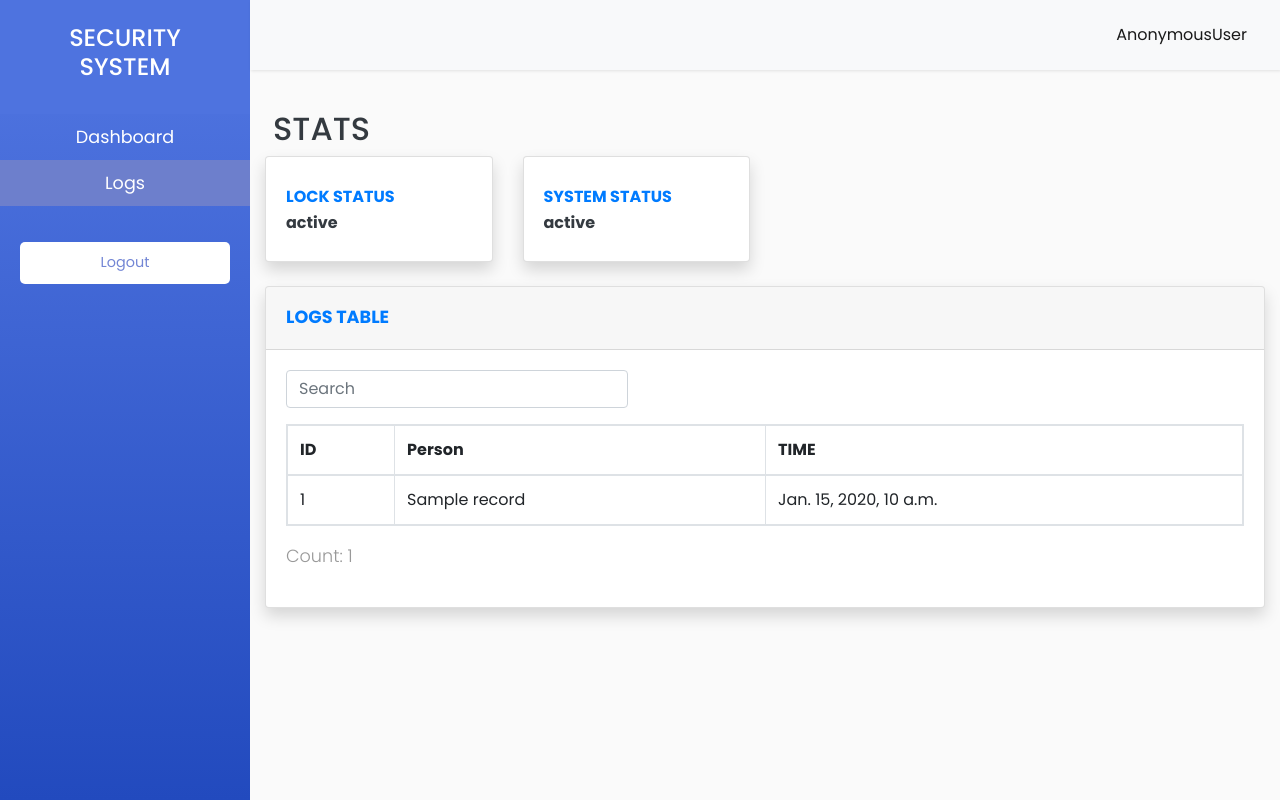
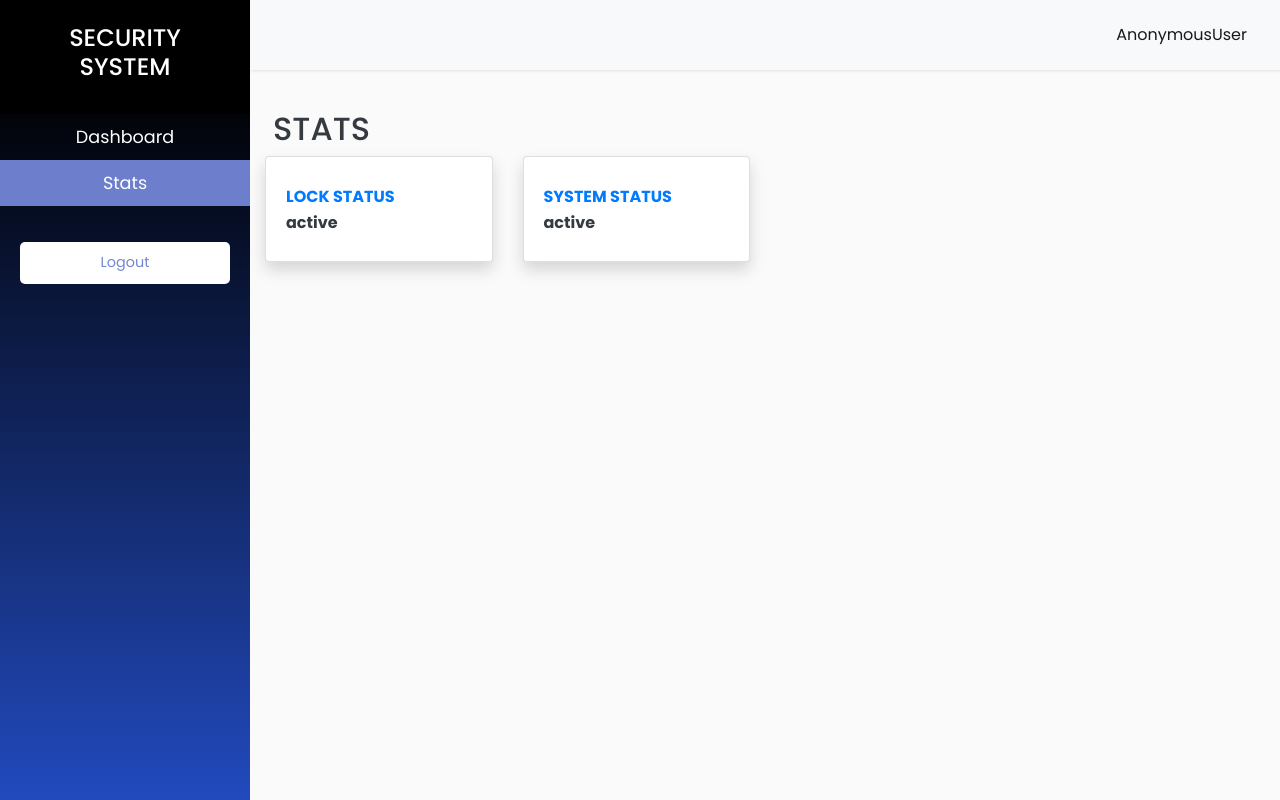
Before and after one commit to amandadcunha/shop-security-website, a Django app: template smart_lock/templates/smart_lock/logs.html in a window 1280 px wide. Run offline with Django 3.2, Linux system fonts and the light colour scheme; the template is opened without the code that fills it: most values are stand-ins (such as "Sample title", 1, 10 or a date in 2020); some libraries are stand-ins or nearby versions.

Commit message:
Updated code

```diff
--- a/smart_lock/recognizer.py
+++ b/smart_lock/recognizer.py
@@ -37,7 +37,7 @@ class IPWebCam(object):
     def __del__(self):
         cv2.destroyAllWindows()
 
-    def get_frame(self):
+    def recognizer(self):
         imgResp = urllib.request.urlopen(self.url)
         imgNp = np.array(bytearray(imgResp.read()), dtype=np.uint8)
         img = cv2.imdecode(imgNp, -1)
--- a/smart_lock/static/smart_lock/css/stylemain.css
+++ b/smart_lock/static/smart_lock/css/stylemain.css
@@ -50,7 +50,7 @@ a:focus {
     color: #fff;
     transition: all 0.3s;
     background-color: #4e73df;
-    background-image: linear-gradient(180deg,#4e73df 10%,#224abe);
+    background-image: linear-gradient(180deg,#000000 10%,#224abe);
     background-size: cover;
 }
 
@@ -60,7 +60,7 @@ a:focus {
 
 #sidebar .sidebar-header {
     padding: 24px;
-    background-color: #4e73df;
+    background-color: #000000;
 }
 
 #sidebar ul p {
--- a/smart_lock/templates/smart_lock/logs.html
+++ b/smart_lock/templates/smart_lock/logs.html
@@ -23,7 +23,7 @@
 
             <ul id="nav-list">
                 <li><a class="nav-item" href="dashboard">Dashboard</a></li>
-                <li class="active"><a class="nav-item" href="#">Logs</a></li>
+                <li class="active"><a class="nav-item" href="#">Stats</a></li>
             </ul>
 
             <ul class="list-unstyled logout">
@@ -34,7 +34,7 @@
         <div id="content">
             <nav class="navbar navbar-expand-lg navbar-light bg-light">
                 <div class="container-fluid">
-                    <button type="button" id="sidebarCollapse" class="btn btn-info" style="background-color: #4e73df;">
+                    <button type="button" id="sidebarCollapse" class="btn btn-info" style="background-color: #000000;">
                         <i class="fas fa-align-justify"></i>
                     </button>
                     <button id="btn1" class="btn d-inline-block d-lg-none ml-auto" type="button" data-toggle="collapse" data-target="#navbarSupportedContent" aria-controls="navbarSupportedContent" aria-expanded="false">{{request.user}}</button>
@@ -81,45 +81,6 @@
                         </div>
                     </div>
                 </div>
-                <div class="card shadow">
-                    <div class="card-header py-3">
-                        <p class="text-primary m-0 font-weight-bold">LOGS TABLE</p>
-                    </div>
-                    <div class="card-body">
-                        <div class="row">
-                            <div style="padding-left: 15px">
-                                <div class="text-md-right dataTables_filter" id="dataTable_filter"><label><input type="search" class="form-control" aria-controls="dataTable" placeholder="Search" id="searchinput" /></label></div>
-                            </div>
-                        </div>
-                        <div class="table-responsive table table-bordered mt-2" id="dataTable" role="grid" aria-describedby="dataTable_info">
-                            {% block content %}
-                            <table class="table my-0" id="dataTable">
-                                <thead>
-                                    <tr>
-                                        <th>ID</th>
-                                        <th>Person</th>
-                                        <th>TIME</th>
-                                    </tr>
-                                </thead>
-                                <tbody id="logrecords">
-                                    {% for record in records %}
-                                    <tr>
-                                        <td>{{record.id}}</td>
-                                        <td>{{record.NAME}}</td>
-                                        <td>{{record.VISIT_TIME}}</td>
-                                    </tr>
-                                    {% endfor %}
-                                </tbody>
-                            </table>
-                            {% endblock content %}
-                        </div>
-                        <div class="row">
-                            <div class="col-md-6 align-self-center">
-                                <p id="dataTable_info" class="dataTables_info" role="status" aria-live="polite">Count: {{count}}</p>
-                            </div>
-                        </div>
-                    </div>
-                </div>
             </div>
         </div>
 
--- a/smart_lock/views.py
+++ b/smart_lock/views.py
@@ -5,7 +5,7 @@ from django.http.response import StreamingHttpResponse
 from django.shortcuts import render, redirect
 from smart_lock.models import logs
 from datetime import date
-from smart_lock.recognizer import FaceRecognizer
+from smart_lock.recognizer import FaceRecognizer, IPWebCam
 
 def unauthenticated_user(view_func):
     def wrapper_func(request, *args, **kwargs):
@@ -34,7 +34,7 @@ def gen1(camera):
                b'Content-Type: image/jpeg\r\n\r\n' + frame + b'\r\n\r\n')
 
 def recognizer_feed(request):
-    return StreamingHttpResponse(gen1(FaceRecognizer()),
+    return StreamingHttpResponse(gen1(IPWebCam()),
                                  content_type='multipart/x-mixed-replace; boundary=frame')
 
 # LOGIN
```
Also changed, not shown: smart_lock/templates/smart_lock/dashboard.html (+4 -33 lines), db.sqlite3.
